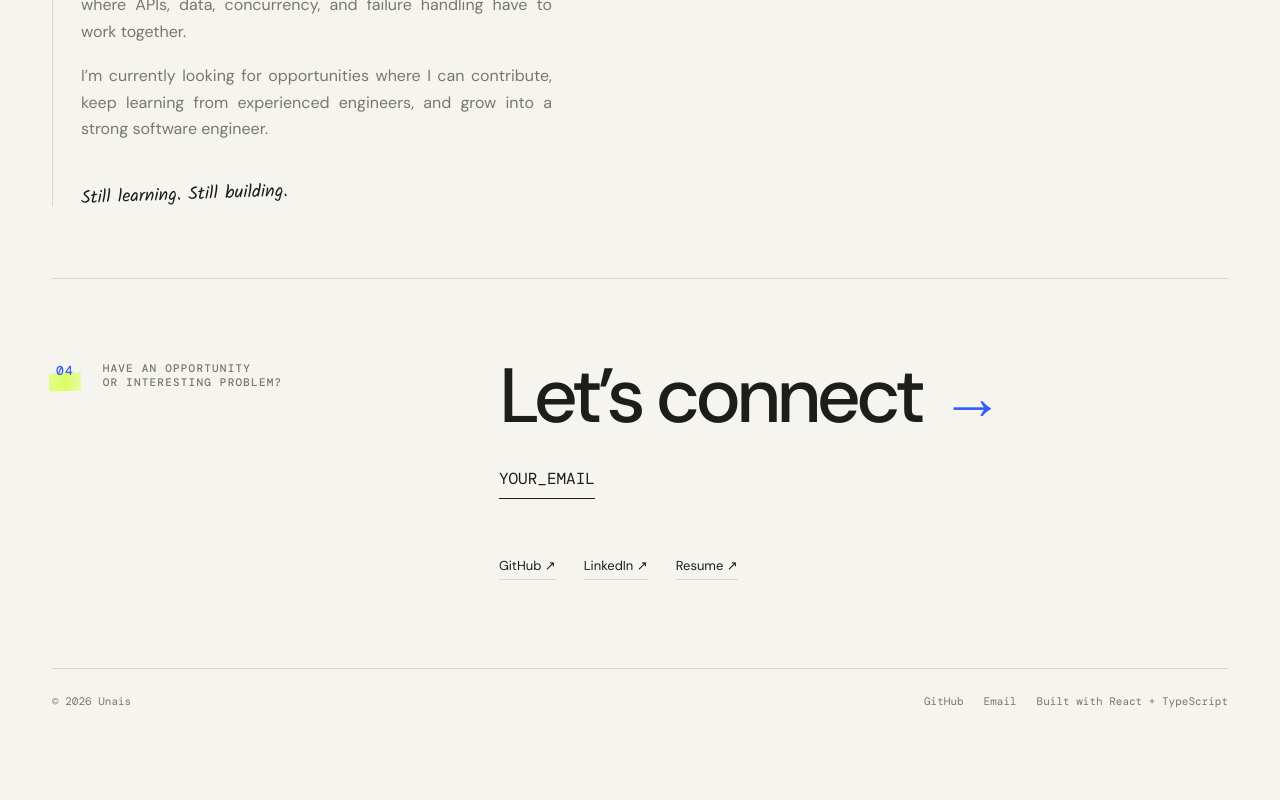
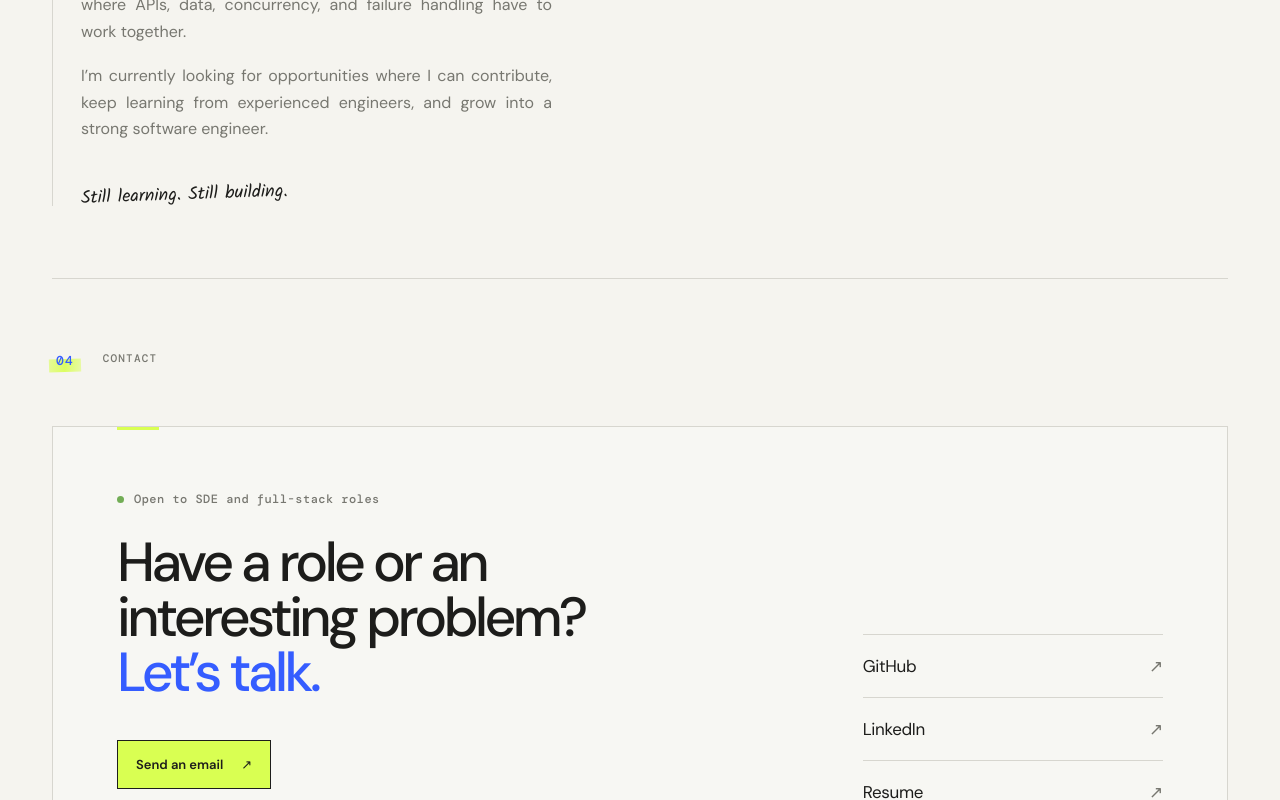
Before and after one commit to unais-08/portfolio, a React (Vite) app: page / in a window 1280 px wide. Shown: the part 2000-2800 px from the top of the page. Before the commit the page ends 2743 px from the top, so only its background shows below. Built offline with nearby package versions, Linux system fonts and the light colour scheme.

Commit message:
feat: update ContactSection layout and styling; enhance email and social links presentation

```diff
--- a/src/components/sections/ContactSection.tsx
+++ b/src/components/sections/ContactSection.tsx
@@ -2,41 +2,47 @@ import { site } from '../../data/site'
 import { Arrow } from '../ui/Arrow'
 import { SectionLabel } from '../ui/SectionLabel'
 
+const links = [
+  { label: 'GitHub', href: site.github },
+  { label: 'LinkedIn', href: site.linkedin },
+  { label: 'Resume', href: site.resume },
+]
 
 export function ContactSection() {
   return (
-    <section className="contact section" id="contact">
-      <SectionLabel number="04">
-        Have an opportunity
-        <br />
-        or interesting problem?
-      </SectionLabel>
+    <section className="contact-section section" id="contact">
+      <SectionLabel number="04">Contact</SectionLabel>
 
-      <div className="contact-content">
-        <h2>
-          Let’s connect <em>→</em>
-        </h2>
+      <div className="contact-panel">
+        <div className="contact-main">
+          <p className="contact-status">
+            <span className="status-dot" />
+            Open to SDE and full-stack roles
+          </p>
 
-        <a
-          className="contact-email"
-          href={`mailto:${site.email}`}
-        >
-          {site.email}
-        </a>
+          <h2>
+            Have a role or an interesting problem? <em>Let’s talk.</em>
+          </h2>
 
-        <div className="social-links">
-          <a href={site.github}>
-            GitHub <Arrow />
+          <a className="button contact-cta" href={`mailto:${site.email}`}>
+            Send an email <Arrow />
           </a>
 
-          <a href={site.linkedin}>
-            LinkedIn <Arrow />
-          </a>
+          <p className="contact-email-text">{site.email}</p>
+        </div>
 
-          <a href={site.resume}>
-            Resume <Arrow />
-          </a>
-        </div>
+        <ul className="contact-links">
+          {links.map(({ label, href }) => (
+            <li key={label}>
+              <a href={href}>
+                {label}
+                <span className="contact-link-arrow">
+                  <Arrow />
+                </span>
+              </a>
+            </li>
+          ))}
+        </ul>
       </div>
     </section>
   )
--- a/src/index.css
+++ b/src/index.css
@@ -11,50 +11,8 @@
     --accent: #d9ff52;
 }
 
-.hero-rail {
-    position: relative;
-    padding: 18px 0 0 25px;
-    border-left: 1px solid var(--line);
-}
-
-.rail-label {
-    color: var(--muted);
-    font: 11px 'DM Mono', monospace;
-    letter-spacing: .1em;
-    text-transform: uppercase;
-    margin-bottom: 18px;
-}
-
-.rail-focus {
-    display: flex;
-    gap: 13px;
-    align-items: center;
-    padding: 12px 0;
-    border-top: 1px solid var(--line);
-    color: var(--ink);
-    font-size: 13px;
-}
-
-.rail-focus span {
-    color: #355dff;
-    font: 10px 'DM Mono', monospace;
-}
-
-.hero-rail .editor-card {
-    margin-top: 25px;
-}
-
 * {
     box-sizing: border-box;
-}
-
-.hero-rail {
-    padding: 0;
-    border-left: 0;
-}
-
-.rail-label {
-    margin-bottom: 10px;
 }
 
 html {
@@ -77,6 +35,7 @@ button:focus-visible {
     outline-offset: 4px;
 }
 
+/* Layout: site header and navigation */
 .site-header {
     max-width: 1240px;
     margin: auto;
@@ -131,9 +90,9 @@ main {
     padding: 0 32px;
 }
 
+/* Hero shell: detailed hero styling lives in hero.css */
 .hero {
     min-height: 720px;
-    padding: 92px 0 105px;
     position: relative;
     display: flex;
     flex-direction: column;
@@ -141,23 +100,10 @@ main {
     border-bottom: 1px solid var(--line);
 }
 
-.hero-intro {
-    display: flex;
-    justify-content: space-between;
-    align-items: center;
-    margin-bottom: 30px;
-}
-
-.hero-index {
-    color: var(--muted);
-    font: 11px 'DM Mono', monospace;
-    letter-spacing: .08em;
-}
-
+/* Shared typography and interaction primitives */
 .eyebrow,
 .section-label,
-.project-card-top,
-.aside-label {
+.project-card-top {
     font: 500 11px 'DM Mono', monospace;
     letter-spacing: .11em;
     text-transform: uppercase;
@@ -183,33 +129,9 @@ p {
     margin-top: 0;
 }
 
-.hero h1 {
-    max-width: 920px;
-    margin: 28px 0 55px;
-    font-size: clamp(3.2rem, 7vw, 6.9rem);
-    line-height: .98;
-    letter-spacing: -.075em;
-    font-weight: 500;
-}
-
-.hero h1 em,
 h2 em {
     font-style: normal;
     color: #777770;
-}
-
-.hero-bottom {
-    display: flex;
-    justify-content: space-between;
-    align-items: end;
-    max-width: 850px;
-}
-
-.hero-bottom>p {
-    color: var(--muted);
-    line-height: 1.55;
-    max-width: 355px;
-    font-size: 15px;
 }
 
 .hero-actions {
@@ -243,19 +165,12 @@ h2 em {
     padding-bottom: 4px;
 }
 
-.annotation,
 .handwritten {
     font: 400 17px Kalam, cursive;
     color: #355dff;
 }
 
-.annotation {
-    position: absolute;
-    right: 10%;
-    bottom: 100px;
-    transform: rotate(-4deg);
-}
-
+/* Shared section layout */
 .section {
     padding: 72px 0;
     border-bottom: 1px solid var(--line);
@@ -265,11 +180,11 @@ h2 em {
     padding-bottom: 72px;
 }
 
-.work.section > .section-label {
+.work.section>.section-label {
     margin-bottom: 56px;
 }
 
-.work.section + .skills.section {
+.work.section+.skills.section {
     padding-top: 72px;
 }
 
@@ -277,7 +192,7 @@ h2 em {
     padding-bottom: 72px;
 }
 
-.skills.section + .about.section {
+.skills.section+.about.section {
     padding-top: 72px;
 }
 
@@ -285,7 +200,7 @@ h2 em {
     padding-bottom: 72px;
 }
 
-.about.section + .journey.section {
+.about.section+.journey.section {
     padding-top: 72px;
 }
 
@@ -293,7 +208,7 @@ h2 em {
     padding-bottom: 72px;
 }
 
-.journey.section + .contact.section {
+.journey.section+.contact.section {
     padding-top: 72px;
 }
 
@@ -321,13 +236,6 @@ h2 em {
     transform: rotate(-2deg);
 }
 
-.section-intro {
-    display: flex;
-    justify-content: space-between;
-    align-items: end;
-    margin: 70px 0 65px;
-}
-
 .section h2,
 .about h2 {
     font-size: clamp(2.8rem, 5vw, 5.2rem);
@@ -337,13 +245,7 @@ h2 em {
     margin: 0;
 }
 
-.section-intro p {
-    max-width: 345px;
-    color: var(--muted);
-    line-height: 1.6;
-    margin: 0;
-}
-
+/* Work section */
 .project-grid {
     display: grid;
     grid-template-columns: repeat(3, 1fr);
@@ -429,6 +331,7 @@ h2 em {
     color: #355dff;
 }
 
+/* About section */
 .about-grid {
     display: grid;
     grid-template-columns: minmax(0, 1.08fr) minmax(320px, .72fr);
@@ -468,7 +371,7 @@ h2 em {
     margin: 22px 0 0;
 }
 
-.about-copy p + p {
+.about-copy p+p {
     margin-top: 18px;
 }
 
@@ -499,6 +402,7 @@ h2 em {
     transform: rotate(-2deg);
 }
 
+/* Engineering toolkit section */
 .skills-grid {
     display: grid;
     grid-template-columns: repeat(4, 1fr);
@@ -524,6 +428,7 @@ h2 em {
     color: var(--muted);
 }
 
+/* Education and journey section */
 .journey-row {
     display: grid;
     grid-template-columns: 25% 1fr;
@@ -549,68 +454,7 @@ h2 em {
     font-size: 14px;
 }
 
-.contact {
-    display: grid;
-    grid-template-columns: minmax(220px, 30%) 1fr;
-    gap: 8%;
-    min-height: 390px;
-    align-items: start;
-}
-
-.contact-content {
-    padding-top: 8px;
-}
-
-.contact .section-label {
-    padding-top: 10px;
-}
-
-.contact-content h2 {
-    max-width: 620px;
-    font-size: clamp(3.25rem, 6vw, 6rem);
-    font-weight: 500;
-    letter-spacing: -.065em;
-    line-height: .98;
-    margin: 0 0 34px;
-}
-
-.contact-content h2 em {
-    display: inline-block;
-    margin-left: .08em;
-    transform: translateY(-.04em);
-    font-size: .82em;
-}
-
-.contact-content h2 em {
-    color: #355dff;
-    font-style: normal;
-}
-
-.contact-email {
-    display: inline-block;
-    font: 16px 'DM Mono', monospace;
-    border-bottom: 1px solid var(--ink);
-    padding-bottom: 9px;
-    transition: color .2s, border-color .2s;
-}
-
-.contact-email:hover {
-    color: #355dff;
-    border-color: #355dff;
-}
-
-.social-links {
-    display: flex;
-    gap: 28px;
-    margin-top: 58px;
-}
-
-.social-links a {
-    font-size: 13px;
-    border-bottom: 1px solid var(--line);
-    padding-bottom: 5px;
-}
-
+/* Footer */
 .site-footer {
     max-width: 1240px;
     padding: 25px 32px 35px;
@@ -630,129 +474,188 @@ h2 em {
     color: var(--ink);
 }
 
-.detail-page {
-    padding-top: 55px;
+/* Contact section */
+.contact-section {
+    padding: 72px 0 96px;
 }
 
-.back-link {
-    color: var(--muted);
-    font: 12px 'DM Mono', monospace;
+.contact-panel {
+    margin-top: 56px;
+    padding: clamp(28px, 5vw, 64px);
+    display: grid;
+    grid-template-columns: minmax(0, 1.5fr) minmax(240px, 0.7fr);
+    gap: clamp(40px, 8vw, 110px);
+    background: rgba(255, 255, 255, .22);
+    color: var(--ink);
+    border: 1px solid var(--line);
+    border-radius: 0;
+    position: relative;
+    transition: background .25s, border-color .25s;
 }
 
-.detail-heading {
-    padding: 105px 0 90px;
+.contact-panel:hover {
+    background: #fff;
+    border-color: #b9b8b0;
+}
+
+/* lime tab on the top-left edge, echoes the about-copy accent */
+.contact-panel::before {
+    content: '';
+    position: absolute;
+    top: 0;
+    left: clamp(28px, 5vw, 64px);
+    width: 42px;
+    height: 3px;
+    background: var(--accent);
+}
+
+.contact-status {
+    display: flex;
+    align-items: center;
+    margin: 0;
+    color: var(--muted);
+    font: 500 12px 'DM Mono', monospace;
+    letter-spacing: 0.04em;
+}
+
+.contact-status .status-dot {
+    margin: 0 10px 0 0;
+}
+
+.contact-section .contact-panel h2 {
+    max-width: 600px;
+    margin: 28px 0 40px;
+    font-size: clamp(2.3rem, 4.3vw, 4.1rem);
+    line-height: 1;
+    letter-spacing: -0.065em;
+    font-weight: 500;
+}
+
+.contact-section .contact-panel h2 em {
+    display: block;
+    color: #355dff;
+    font-style: normal;
+}
+
+.contact-cta {
+    background: var(--accent);
+    color: var(--ink);
+    font-weight: 600;
+    border: 1px solid var(--ink);
+}
+
+.contact-email-text {
+    margin: 18px 0 0;
+    color: var(--muted);
+    font: 13px 'DM Mono', monospace;
+    user-select: all;
+}
+
+.contact-links {
+    list-style: none;
+    margin: 0;
+    padding: 0;
+    align-self: end;
+}
+
+.contact-links li {
+    border-top: 1px solid var(--line);
+}
+
+.contact-links li:last-child {
     border-bottom: 1px solid var(--line);
 }
 
-.detail-heading h1 {
-    font-size: clamp(4rem, 10vw, 9rem);
-    line-height: .9;
-    letter-spacing: -.09em;
-    font-weight: 500;
-    margin: 24px 0;
+.contact-links a {
+    display: flex;
+    align-items: center;
+    justify-content: space-between;
+    padding: 20px 0;
+    font-size: 17px;
+    letter-spacing: -0.02em;
+    transition: color 0.2s;
 }
 
-.detail-heading>p {
+.contact-link-arrow {
+    display: inline-block;
     color: var(--muted);
-    font-size: 17px;
-    max-width: 500px;
-    line-height: 1.6;
+    transition: transform 0.2s, color 0.2s;
 }
 
-.detail-layout {
-    display: grid;
-    grid-template-columns: 25% 1fr;
-    padding: 85px 0;
+.contact-panel a:focus-visible {
+    outline-color: #355dff;
 }
 
-.detail-layout aside {
-    display: flex;
-    flex-direction: column;
-    gap: 14px;
-    font-size: 13px;
-}
-
-.detail-layout aside a {
-    color: var(--muted);
-}
-
-.detail-layout aside a:hover {
-    color: var(--ink);
-}
-
-.aside-label {
-    margin-bottom: 10px;
+.contact-links a:hover,
+.contact-links a:hover .contact-link-arrow {
     color: #355dff;
 }
 
-.detail-content {
-    max-width: 650px;
+.contact-links a:hover .contact-link-arrow {
+    transform: translateX(4px);
 }
 
-.detail-section {
-    border-top: 1px solid var(--line);
-    padding: 30px 0 48px;
+
+/* Not-found state */
+.not-found {
+    min-height: 58vh;
+    padding: 96px 0 120px;
+    display: flex;
+    flex-direction: column;
+    align-items: center;
+    justify-content: center;
+    text-align: center;
 }
 
-.detail-section h2 {
-    font-size: 25px;
-    font-weight: 500;
-    letter-spacing: -.04em;
-}
-
-.detail-section p,
-.detail-section li {
-    color: var(--muted);
-    line-height: 1.7;
-    font-size: 15px;
-}
-
-.detail-section ul {
-    padding-left: 20px;
-}
-
-.detail-section li {
-    margin: 10px 0;
-}
-
-.architecture {
-    display: flex;
-    align-items: center;
-    gap: 10px;
-    flex-wrap: wrap;
-    background: #e9e8e2;
-    padding: 24px;
-    margin-top: 32px;
-}
-
-.architecture span {
-    background: var(--ink);
-    color: #fff;
-    padding: 12px 14px;
-    font: 11px 'DM Mono', monospace;
-}
-
-.architecture b {
+.not-found .eyebrow {
     color: #355dff;
-    margin-left: 10px;
-}
-
-.detail-actions {
-    display: flex;
-    gap: 24px;
-    padding-bottom: 110px;
-}
-
-.not-found {
-    min-height: 70vh;
-    padding-top: 15vh;
+    padding: 4px 7px;
+    border: 1px solid var(--line);
+    background: linear-gradient(100deg, rgba(217, 255, 82, .45), rgba(217, 255, 82, .8));
 }
 
 .not-found h1 {
-    font-size: clamp(3.5rem, 8vw, 8rem);
-    letter-spacing: -.08em;
+    max-width: 520px;
+    font-size: clamp(2.5rem, 4.5vw, 4.5rem);
+    line-height: .98;
+    letter-spacing: -.07em;
     font-weight: 500;
-    margin: 30px 0 50px;
+    margin: 24px 0 36px;
+}
+
+/* Responsive layout */
+@media (max-width: 720px) {
+    .not-found {
+        min-height: 60vh;
+        padding: 72px 0 96px;
+    }
+
+    .not-found h1 {
+        max-width: 300px;
+        font-size: clamp(2.45rem, 12vw, 3.8rem);
+        margin: 22px 0 32px;
+    }
+}
+
+@media (max-width: 720px) {
+    .contact-section {
+        padding: 52px 0 64px;
+    }
+
+    .contact-panel {
+        margin-top: 40px;
+        padding: 36px 22px 28px;
+        grid-template-columns: 1fr;
+        gap: 44px;
+    }
+
+    .contact-panel::before {
+        left: 22px;
+    }
+
+    .contact-section .contact-panel h2 {
+        font-size: clamp(2.4rem, 11vw, 3.6rem);
+    }
 }
 
 @media (max-width: 720px) {
@@ -800,40 +703,6 @@ h2 em {
         padding: 0 20px;
     }
 
-    .hero {
-        min-height: 650px;
-        padding: 80px 0 50px;
-    }
-
-    .hero-intro {
-        margin-bottom: 24px;
-    }
-
-    .hero-index {
-        display: none;
-    }
-
-    .hero h1 {
-        font-size: clamp(3rem, 14vw, 5rem);
-        margin: 24px 0 40px;
-    }
-
-    .hero-bottom,
-    .section-intro,
-    .contact {
-        display: block;
-    }
-
-    .hero-actions {
-        margin-top: 30px;
-    }
-
-    .annotation {
-        right: 8px;
-        bottom: 25px;
-        font-size: 14px;
-    }
-
     .section {
         padding: 52px 0;
     }
@@ -842,11 +711,11 @@ h2 em {
         padding-bottom: 52px;
     }
 
-    .work.section > .section-label {
+    .work.section>.section-label {
         margin-bottom: 52px;
     }
 
-    .work.section + .skills.section {
+    .work.section+.skills.section {
         padding-top: 52px;
     }
 
@@ -854,7 +723,7 @@ h2 em {
         padding-bottom: 52px;
     }
 
-    .skills.section + .about.section {
+    .skills.section+.about.section {
         padding-top: 52px;
     }
 
@@ -862,7 +731,7 @@ h2 em {
         padding-bottom: 52px;
     }
 
-    .about.section + .journey.section {
+    .about.section+.journey.section {
         padding-top: 52px;
     }
 
@@ -870,16 +739,8 @@ h2 em {
         padding-bottom: 52px;
     }
 
-    .journey.section + .contact.section {
+    .journey.section+.contact.section {
         padding-top: 52px;
-    }
-
-    .section-intro {
-        margin: 50px 0 35px;
-    }
-
-    .section-intro p {
-        margin-top: 30px;
     }
 
     .project-grid,
@@ -926,24 +787,7 @@ h2 em {
         gap: 35px;
     }
 
-    .contact {
-        min-height: 420px;
-    }
 
-    .contact-content {
-        margin-top: 42px;
-    }
-
-    .contact-content h2 {
-        font-size: clamp(3rem, 12vw, 5rem);
-        line-height: .98;
-        margin-bottom: 32px;
-    }
-
-    .social-links {
-        margin-top: 42px;
-        flex-wrap: wrap;
-    }
 
     .site-footer {
         padding: 25px 20px;
@@ -956,43 +800,6 @@ h2 em {
         gap: 12px;
     }
 
-    .detail-page {
-        padding-top: 35px;
-    }
-
-    .detail-heading {
-        padding: 80px 0 55px;
-    }
-
-    .detail-heading h1 {
-        font-size: 19vw;
-    }
-
-    .detail-layout {
-        display: block;
-        padding: 55px 0;
-    }
-
-    .detail-layout aside {
-        display: none;
-    }
-
-    .detail-actions {
-        padding-bottom: 70px;
-    }
-
-    .architecture {
-        gap: 7px;
-    }
-
-    .architecture span {
-        padding: 10px 8px;
-        font-size: 9px;
-    }
-
-    .architecture b {
-        margin-left: 5px;
-    }
 }
 
 @media (prefers-reduced-motion: reduce) {
@@ -1006,83 +813,7 @@ h2 em {
     }
 }
 
-/* Intentional polish for the hero identity card and skill taxonomy. */
-.hero-main {
-    display: grid;
-    grid-template-columns: minmax(0, 1fr) 315px;
-    align-items: center;
-    gap: clamp(38px, 7vw, 105px);
-}
-
-.hero-copy .hero-bottom {
-    max-width: 850px;
-}
-
-.editor-card {
-    width: 100%;
-    border: 1px solid #cfcfc7;
-    border-radius: 10px;
-    overflow: hidden;
-    background: #20211f;
-    box-shadow: 0 18px 36px rgba(29, 29, 27, .09);
-    transform: translateY(4px);
-}
-
-.editor-toolbar {
-    height: 35px;
-    display: flex;
-    align-items: center;
-    gap: 6px;
-    padding: 0 12px;
-    border-bottom: 1px solid #383a37;
-    background: #292a27;
-}
-
-.editor-toolbar>span {
-    width: 7px;
-    height: 7px;
-    border-radius: 50%;
-    background: #747570;
-}
-
-.editor-toolbar>span:first-child {
-    background: #e47d6d;
-}
-
-.editor-toolbar>span:nth-child(2) {
-    background: #e2bd68;
-}
-
-.editor-toolbar>span:nth-child(3) {
-    background: #75af72;
-}
-
-.editor-toolbar small {
-    margin-left: auto;
-    color: #85877f;
-    font: 10px 'DM Mono', monospace;
-}
-
-.editor-code {
-    margin: 0;
-    padding: 25px 22px 28px;
-    color: #d9d9d1;
-    font: 12px/1.85 'DM Mono', monospace;
-    white-space: pre-wrap;
-}
-
-.json-key {
-    color: #c6a7f2;
-}
-
-.json-string {
-    color: #b9d895;
-}
-
-.json-punctuation {
-    color: #a7aaa2;
-}
-
+/* Engineering toolkit cards */
 .skills-grid {
     grid-template-columns: repeat(5, 1fr);
     gap: 14px;
@@ -1133,11 +864,6 @@ h2 em {
 }
 
 @media (max-width: 980px) {
-    .hero-main {
-        grid-template-columns: minmax(0, 1fr) 270px;
-        gap: 35px;
-    }
-
     .skills-grid {
         grid-template-columns: repeat(3, 1fr);
     }
@@ -1148,30 +874,6 @@ h2 em {
 }
 
 @media (max-width: 720px) {
-    .hero-main {
-        display: flex;
-        flex-direction: column;
-        align-items: stretch;
-        gap: 48px;
-    }
-
-    .editor-card {
-        max-width: 345px;
-        align-self: flex-end;
-    }
-
-    .hero-copy .hero-bottom {
-        display: block;
-    }
-
-    .hero-copy .hero-actions {
-        margin-top: 30px;
-    }
-
-    .annotation {
-        bottom: 20px;
-    }
-
     .skills-grid {
         grid-template-columns: repeat(2, 1fr);
         gap: 10px;
@@ -1190,8 +892,4 @@ h2 em {
         font-size: 12px !important;
     }
 
-    .editor-code {
-        padding: 21px 16px 24px;
-        font-size: 10px;
-    }
 }
```
